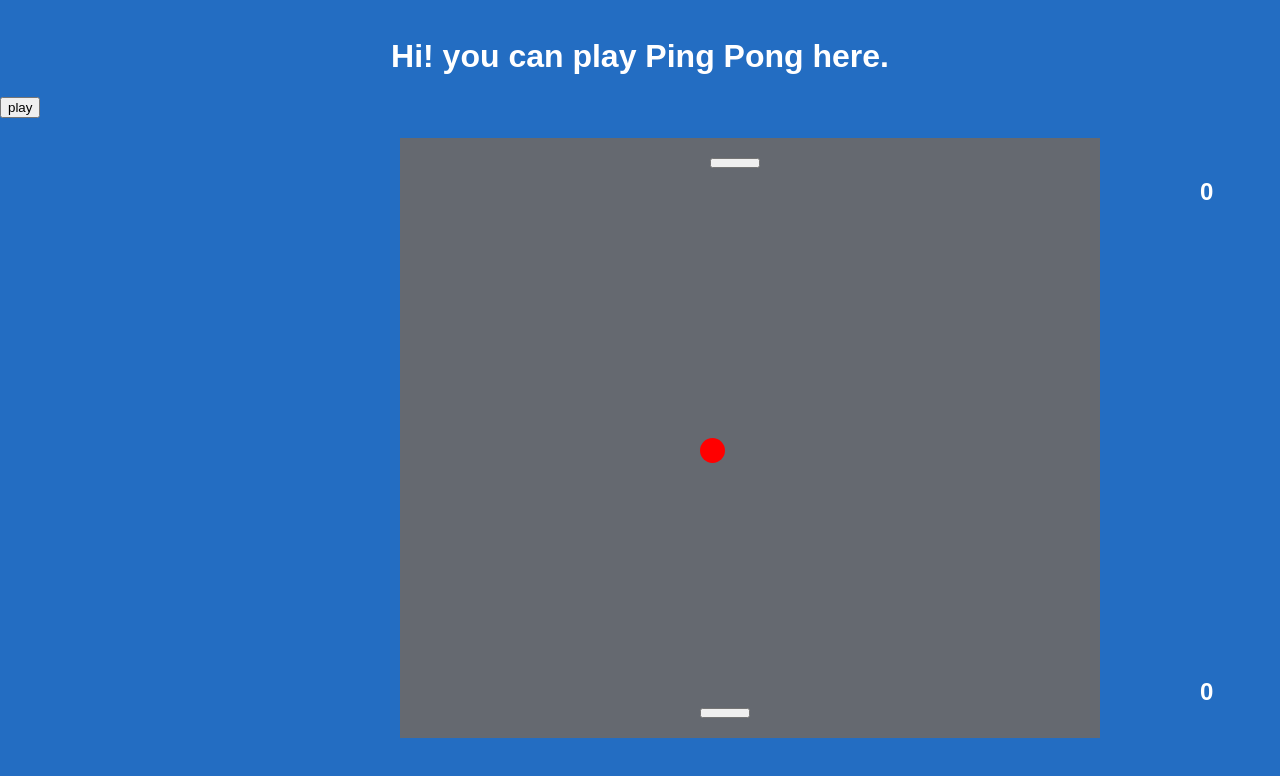
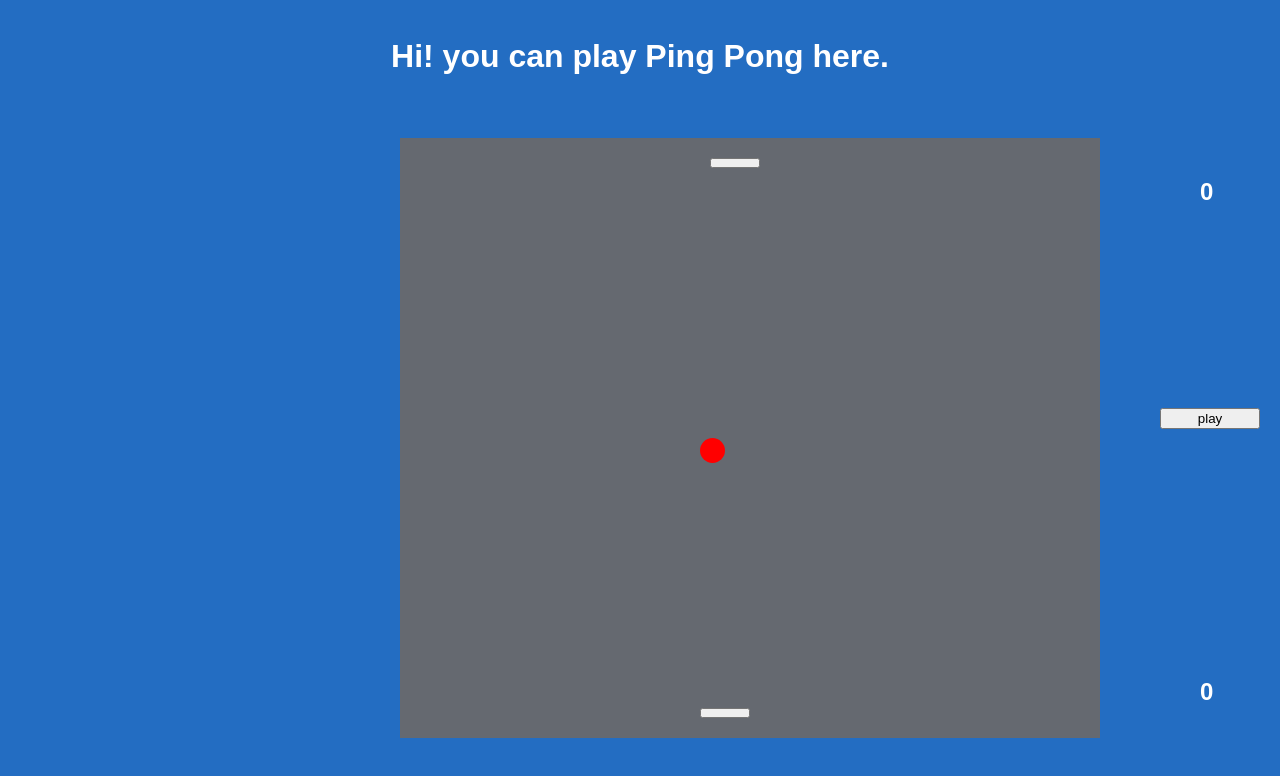
Before and after one commit to rezamshy/Classic_Ping_Pong_React_App, a React (Create React App) app in the folder my-app/: page / in a window 1280 px wide. Shown: the top 776 px of the page. Built offline with nearby package versions, Linux system fonts and the light colour scheme.

Commit message:
Updates screenshot

```diff
--- a/my-app/src/App.js
+++ b/my-app/src/App.js
@@ -153,7 +153,7 @@ function App() {
   return (
     <main>
        <h1> Hi! you can play Ping Pong here.</h1>
-       <button onClick={handleFlow}> {flow == "pause" ? "play" : "pause"} </button>
+       <button onClick={handleFlow} style={{position:'absolute', top: '370px', left: '1160px', width:'100px'}}> {flow == "pause" ? "play" : "pause"} </button>
        <canvas></canvas>
        <h2 className='score' style={{top: '120px', left: '1200px'}}>{p1Score}</h2>
        <h2 className='score' style={{top: '620px', left: '1200px'}}>{p2Score}</h2>
```
Also changed, not shown: my-app/public/Screenshot.png, 1 other file (tests, documents, lock files or other folders).
